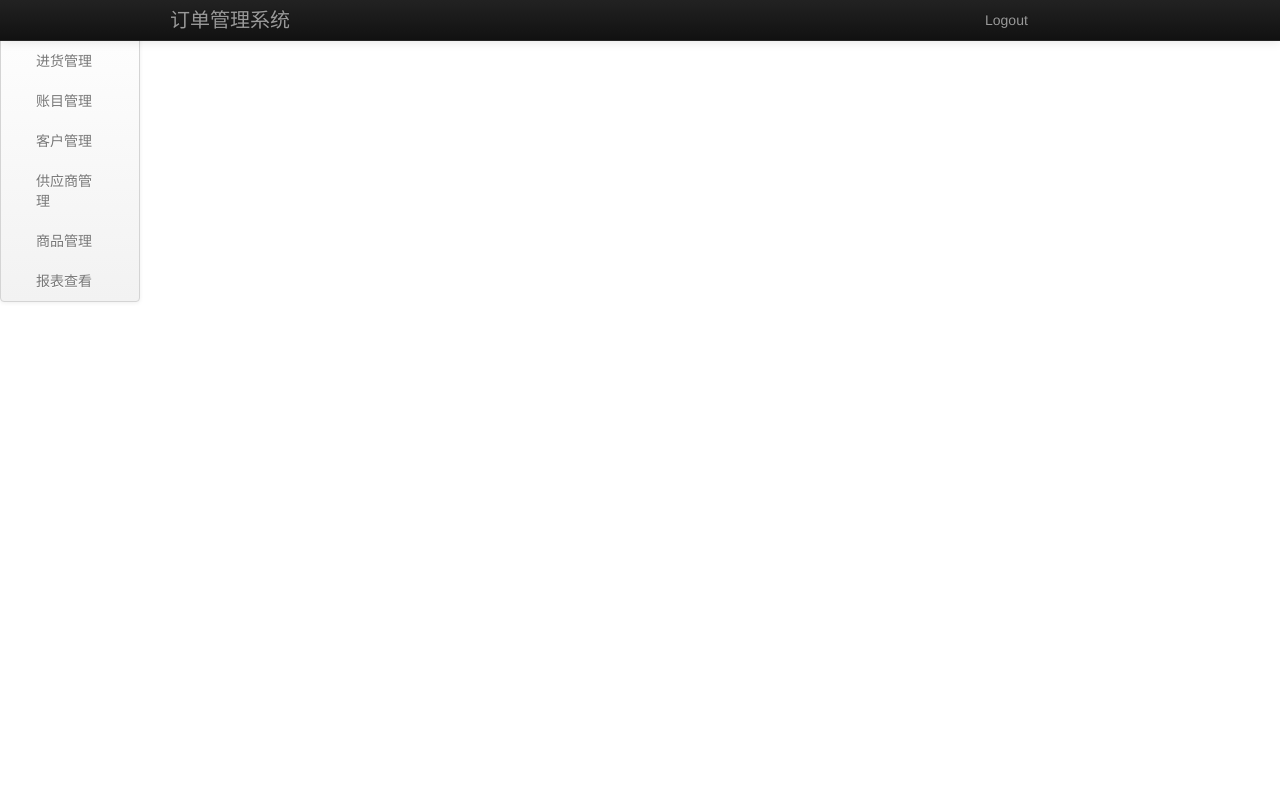
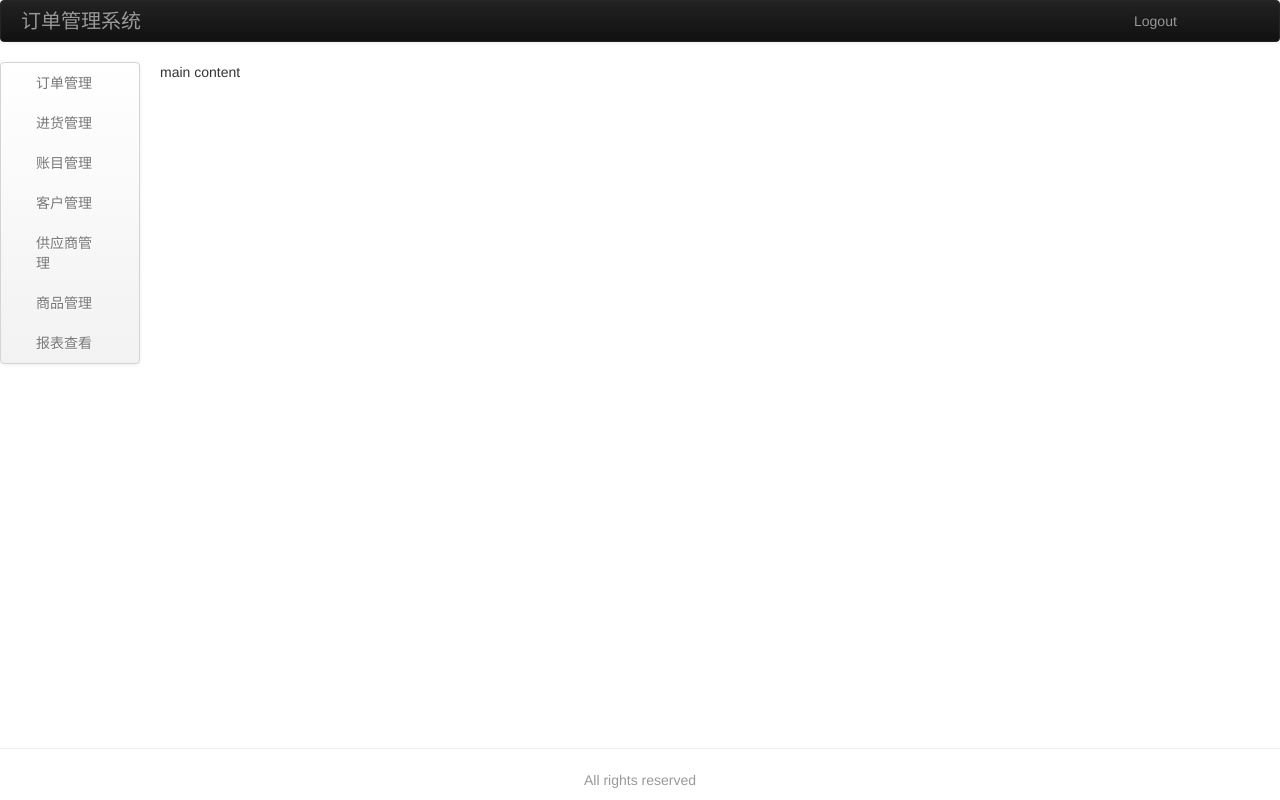
Before and after one commit to Weilong/meat_factory, a CodeIgniter app: page / in a window 1280 px wide. Run offline with CodeIgniter, Linux system fonts and the light colour scheme.

Commit message:
polished the template, add meat_factory.css

```diff
--- a/application/views/includes/footer.php
+++ b/application/views/includes/footer.php
@@ -1,3 +1,7 @@
+<div class="footer">
+	<hr />
+	<p class="muted">All rights reserved</p>
+</div>
 <script src="http://code.jquery.com/jquery-latest.js"></script>
     <script src="./asset/js/bootstrap.min.js"></script>
   </body>
--- a/application/views/includes/header.php
+++ b/application/views/includes/header.php
@@ -5,9 +5,10 @@
     <!-- Bootstrap -->
     <meta http-equiv='Content-Type' content='text/html; charset=utf-8'>
     <link href="./asset/css/bootstrap.min.css" rel="stylesheet" media="screen">
+    <link href="./asset/css/meat_factory.css" rel="stylesheet" media="screen">
   </head>
   <body>
-    <div class="navbar navbar-inverse navbar-fixed-top">
+    <div class="navbar navbar-inverse">
       <div class="navbar-inner">
         <div class="container">
         <a class="brand" href="#">订单管理系统</a>
--- a/application/views/includes/main.php
+++ b/application/views/includes/main.php
@@ -1,3 +1,4 @@
     <div class = "span10">
+      <p>main content</p>
     </div>
   </div>
--- /dev/null
+++ b/asset/css/meat_factory.css
@@ -0,0 +1,13 @@
+.footer
+{
+	position:absolute;
+	bottom:0;
+	left:0;
+	right:0;
+	align:center;
+}
+
+.footer p
+{
+	text-align: center;
+}
```
